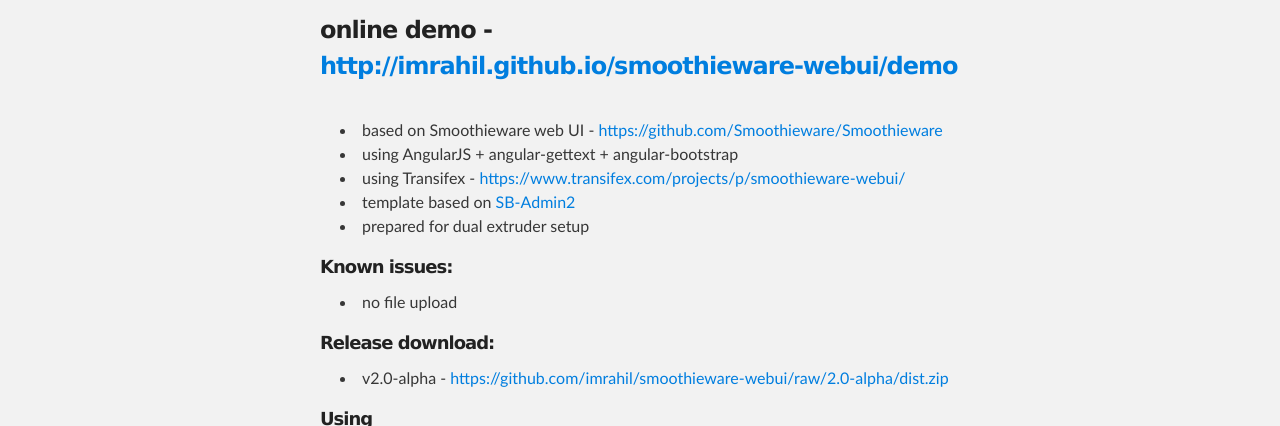
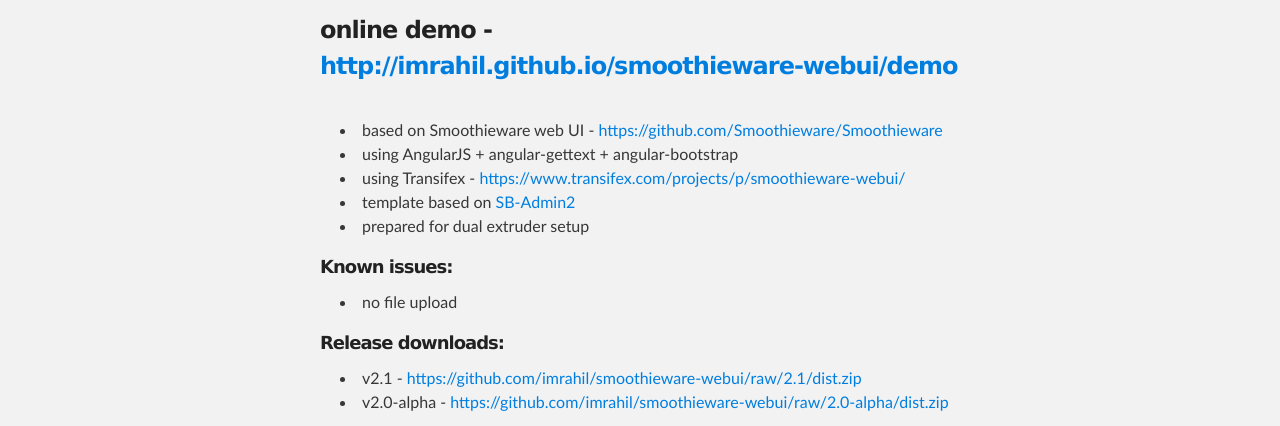
Before and after one commit to imrahil/smoothieware-webui, a plain HTML site: page index.html in a window 1280 px wide. Shown: the part 351-777 px from the top of the page. Drawn offline with Linux system fonts and the light colour scheme.

Commit message:
Version 2.1

```diff
--- a/index.html
+++ b/index.html
@@ -47,8 +47,9 @@
                 <li>no file upload</li>
             </ul>
 
-            <h5>Release download:</h5>
+            <h5>Release downloads:</h5>
             <ul>
+                <li>v2.1 - <a href="https://github.com/imrahil/smoothieware-webui/raw/2.1/dist.zip">https://github.com/imrahil/smoothieware-webui/raw/2.1/dist.zip</a></li>
                 <li>v2.0-alpha - <a href="https://github.com/imrahil/smoothieware-webui/raw/2.0-alpha/dist.zip">https://github.com/imrahil/smoothieware-webui/raw/2.0-alpha/dist.zip</a></li>
             </ul>
 
```
